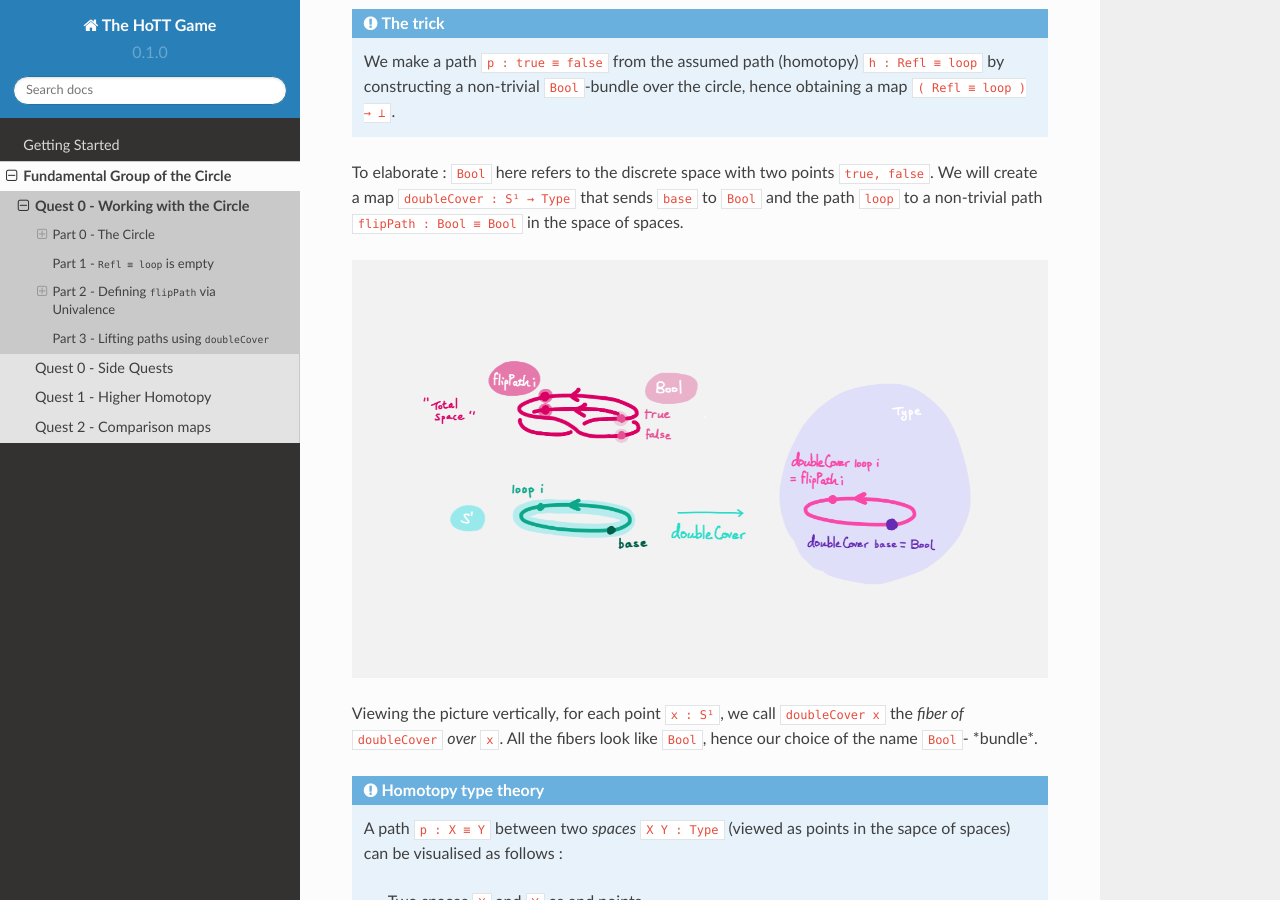
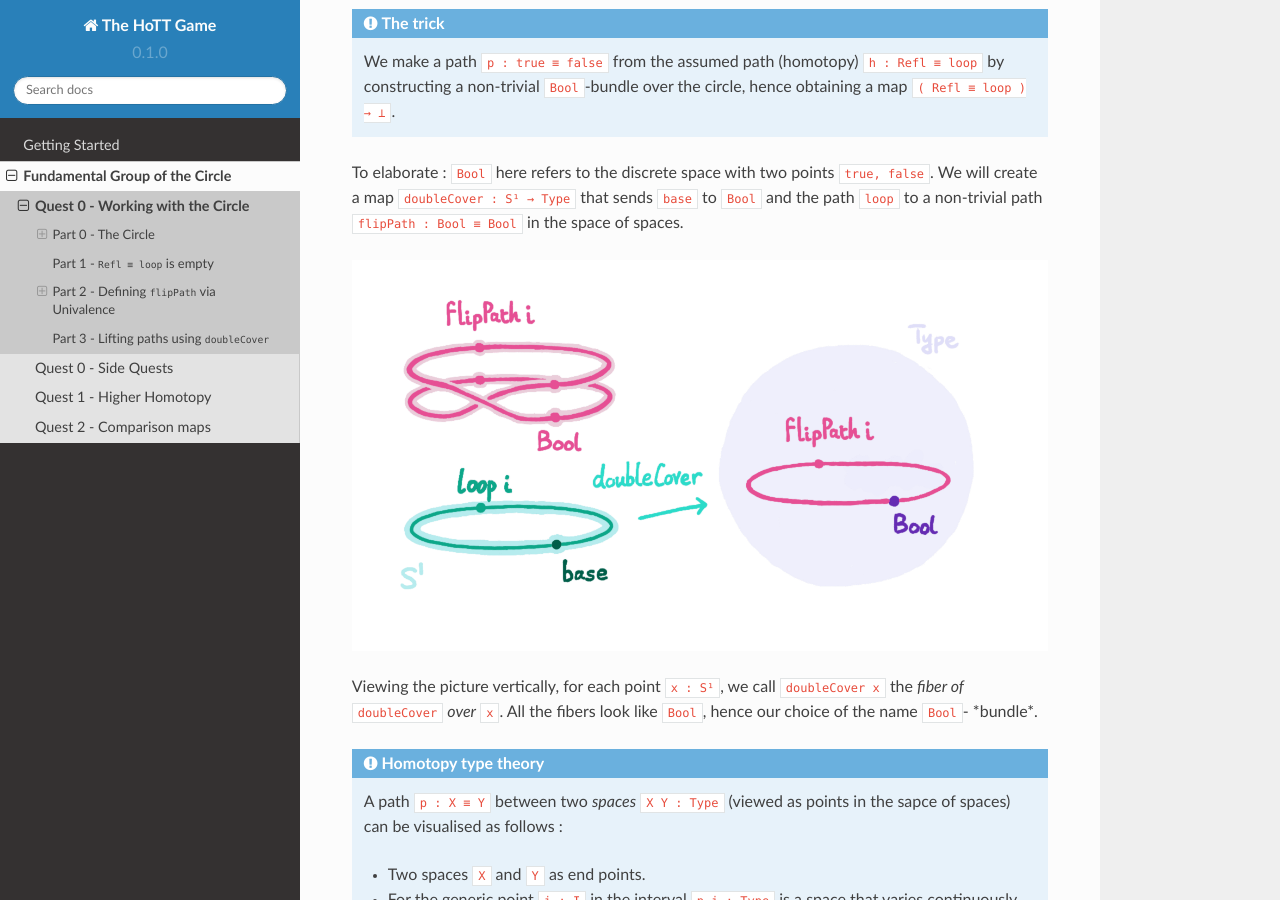
Before and after one commit to thehottgame/theHoTTGameGuide, a Sphinx documentation site: the page built from docs/source/1-fundamental-group/quest-0.rst, in a window 1280 px wide and 900 px high, scrolled down 4613 px. Built offline with Sphinx 7.4.7 and the Read the Docs theme 2.0.0, drawn with Linux system fonts in a browser that asks for light colours; pages that are not in the unit, such as notebooks, are missing from menus.

Commit message:
Added doubleCover gif

```diff
--- a/docs/source/1-fundamental-group/quest-0.rst
+++ b/docs/source/1-fundamental-group/quest-0.rst
@@ -256,8 +256,7 @@ We will create a map ``doubleCover : S¹ → Type`` that sends
 ``base`` to ``Bool`` and the path ``loop`` to
 a non-trivial path ``flipPath : Bool ≡ Bool`` in the space of spaces.
 
-
-.. image:: image/doubleCover.png
+.. image:: image/doubleCover-final.gif
   :width: 1000
   :alt: doubleCover
 
@@ -367,7 +366,7 @@ Part 2 - Defining ``flipPath`` via Univalence
 In this part, we will define the path ``flipPath : Bool ≡ Bool``.
 Recall the picture of ``doubleCover``.
 
-.. image:: image/doubleCover.png
+.. image:: image/doubleCover-final.gif
   :width: 1000
   :alt: doubleCover
 
```
Also changed, not shown: docs/source/1-fundamental-group/image/doubleCover-final.gif (added).
